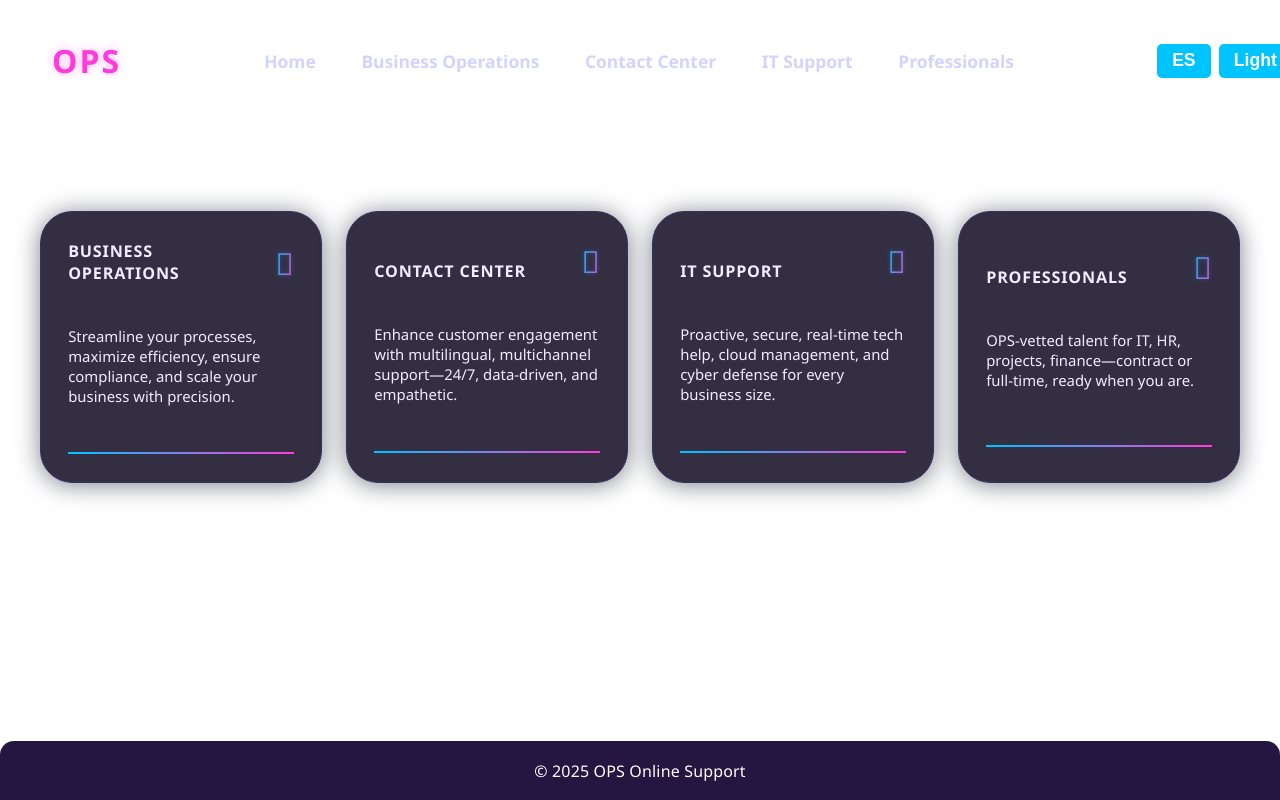
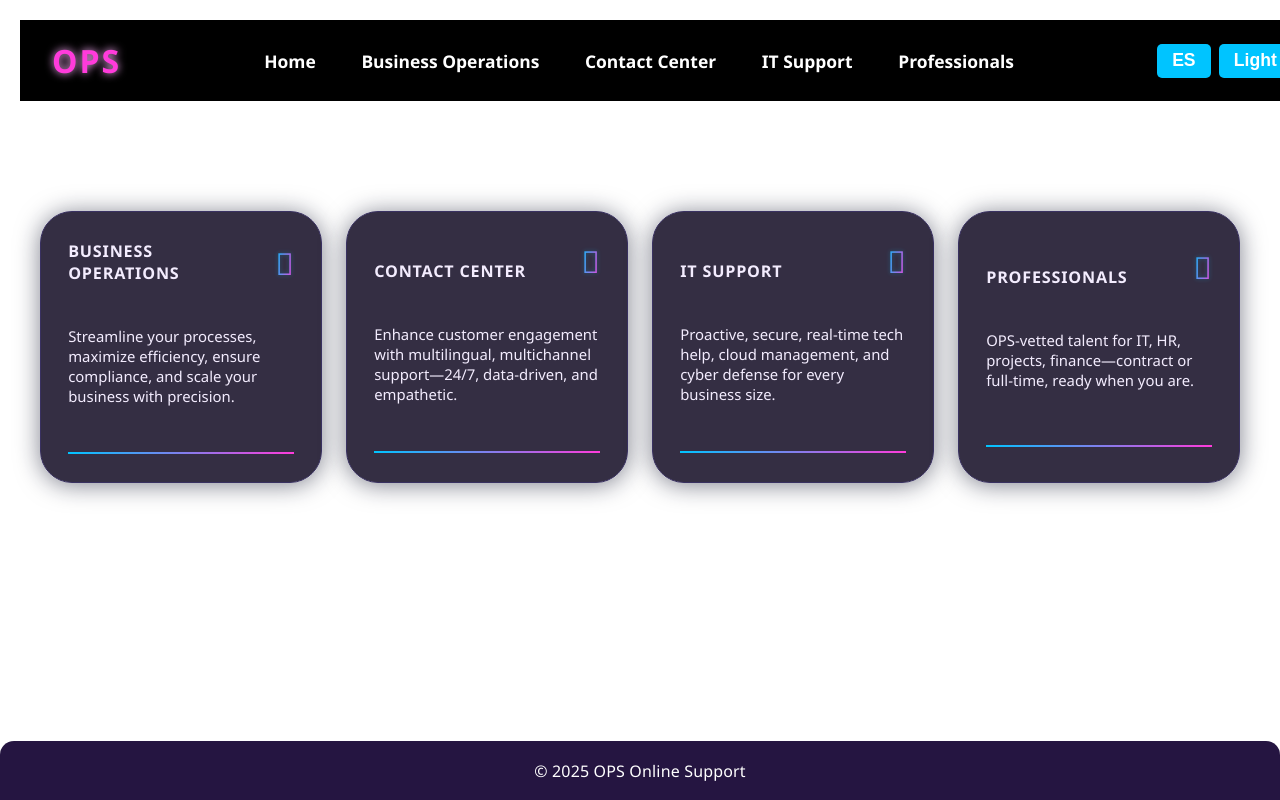
Before and after one commit to nawteeh-8/phoenix, a plain HTML site: page index.html in a window 1280 px wide. Both pictures are taken after a click on the button "Dark". Shown: the top 800 px of the page. Drawn offline with Linux system fonts and the light colour scheme.

Commit message:
Add theme transitions for navigation bar

```diff
--- a/css/style.css
+++ b/css/style.css
@@ -46,6 +46,12 @@
       padding: 1.2rem 2rem;
       font-weight: 600;
       background: transparent;
+      transition: background-color 0.3s, color 0.3s;
+    }
+    .dark .ops-nav {
+      background: #000;
+      color: #fff;
+      transition: background-color 0.3s, color 0.3s;
     }
     .ops-logo {
       font-family: 'Segoe UI', Arial, sans-serif;
@@ -68,8 +74,11 @@
       cursor: pointer;
       padding: 0.15em 0.3em;
       position: relative;
-      transition: color 0.18s;
+      transition: color 0.3s;
       text-decoration: none;
+    }
+    .dark .nav-link {
+      color: #fff;
     }
     .nav-link:hover, .nav-link:focus { color: var(--clr-primary); outline: none; }
     .toggles { display: flex; gap: 0.5rem; }
```
